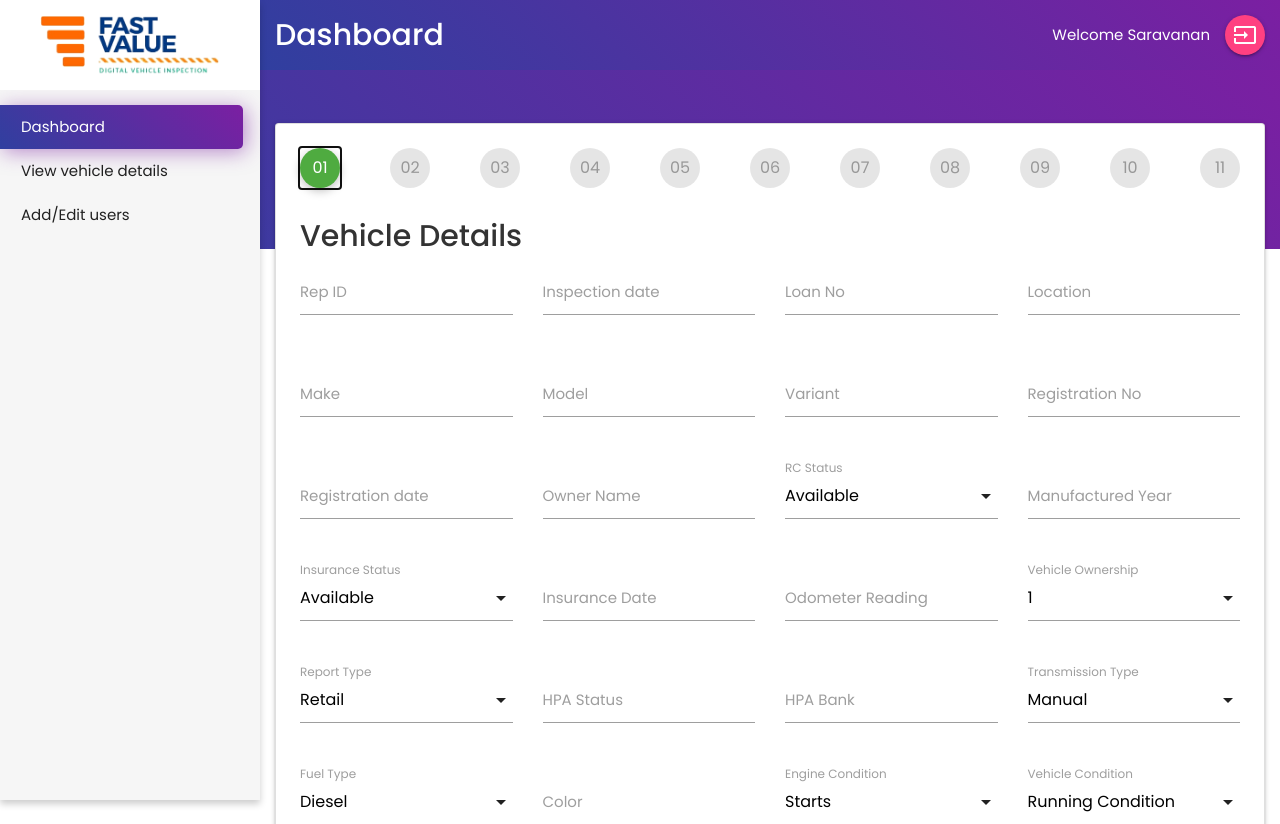
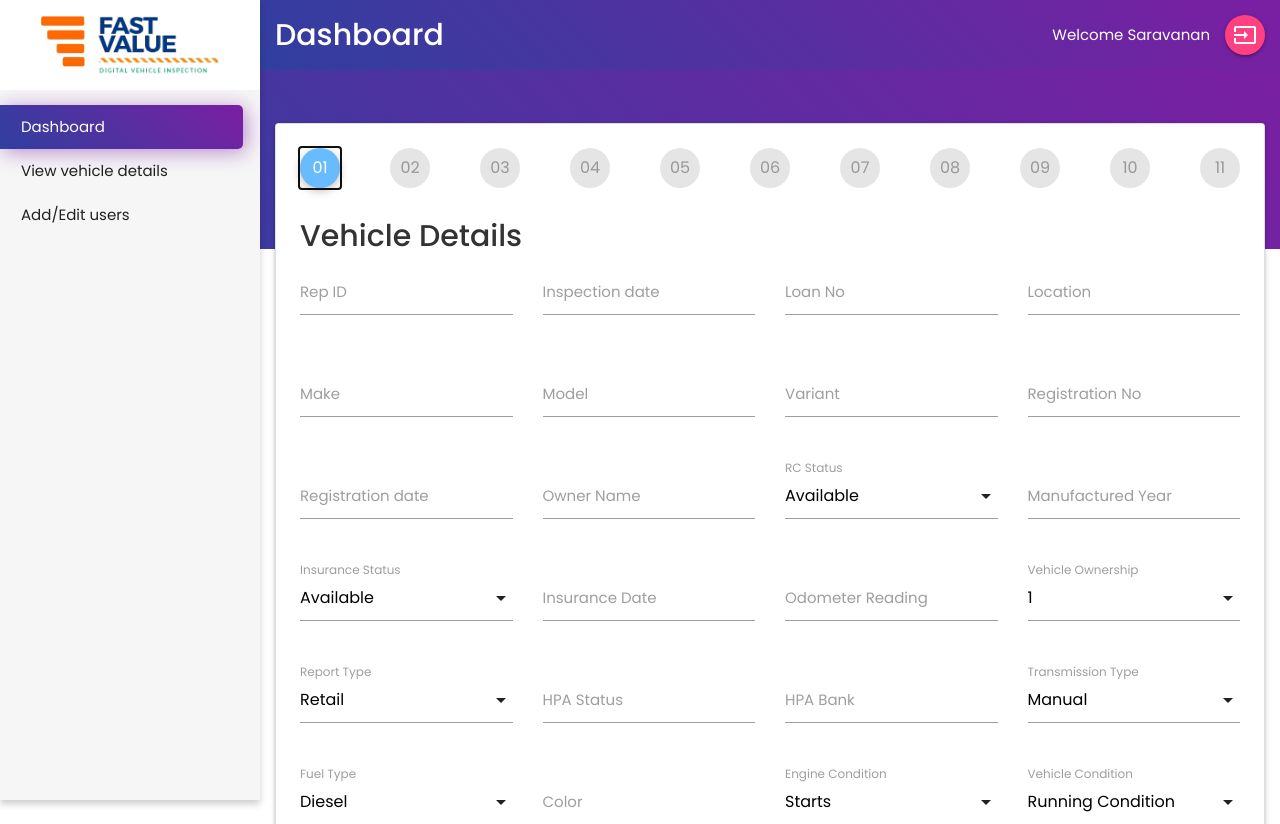
Before and after one commit to dhinezh/fast-value, a PHP site: page /add-entry.php in a window 1280 px wide, after a click on "01". Shown: the top 824 px of the page. Run offline with PHP 8.4, Linux system fonts and the light colour scheme; style sheets or scripts are compiled from the project's sources; some libraries are stand-ins or nearby versions.

Commit message:
style upload

```diff
--- a/assets/styles/base.less
+++ b/assets/styles/base.less
@@ -127,6 +127,7 @@ textarea.materialize-textarea:focus:not([readonly]) {
 .steps ul, .actions ul {
     display: flex;
     justify-content: space-between;
+    flex-wrap: wrap;
     li.disabled {
         opacity: 0.5;
         pointer-events: none;
@@ -182,7 +183,6 @@ textarea.materialize-textarea:focus:not([readonly]) {
 .form-register .steps li.current a:active .step-icon,
 .form-register .steps li.done a .step-icon,
 .form-register .steps li.done a:active .step-icon {
-    background: #4fab40;
     color: #fff;
     box-shadow: 0px 3px 10px 0px rgba(0, 0, 0, 0.25);
     -o-box-shadow: 0px 3px 10px 0px rgba(0, 0, 0, 0.25);
@@ -190,3 +190,12 @@ textarea.materialize-textarea:focus:not([readonly]) {
     -moz-box-shadow: 0px 3px 10px 0px rgba(0, 0, 0, 0.25);
     -webkit-box-shadow: 0px 3px 10px 0px rgba(0, 0, 0, 0.25);
 }
+
+.form-register .steps li.current a .step-icon,
+.form-register .steps li.current a:active .step-icon {
+    background: #68bbfd;
+}
+.form-register .steps li.done a .step-icon,
+.form-register .steps li.done a:active .step-icon {
+    background: #4fab40;
+}
```
